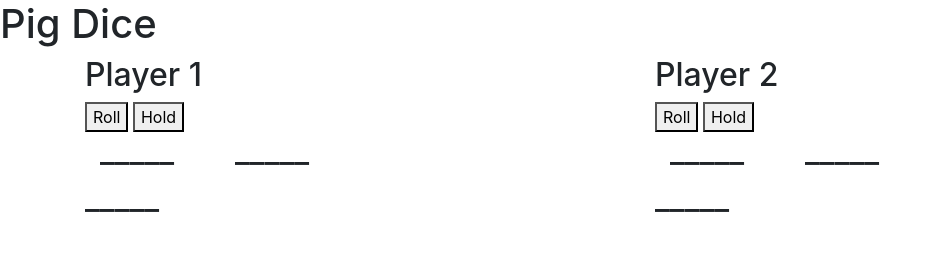
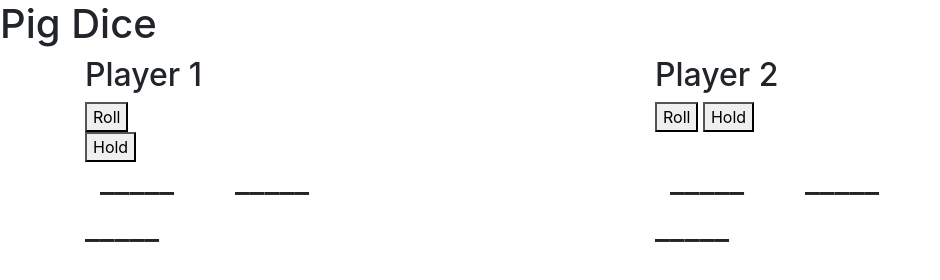
Before and after one commit to kategoss/pig-dice, a plain HTML site: page index.html in a window 1280 px wide. Shown: the whole page, without its empty margins (0-940 px from the left). Drawn offline with Linux system fonts and the light colour scheme.

Commit message:
get the roll button to roll the dice while hold does nothing

```diff
--- a/index.html
+++ b/index.html
@@ -14,10 +14,12 @@
   <div class="container">
     <div class="row">
       <div class="col-md-6">
-        <form id="player1">
-          <h2>Player 1</h2>
-          <button id="btnRoll1" type="submit">Roll</button>
-          <button id="btnHold2" type="submit">Hold</button>
+        <h2>Player 1</h2>
+        <form id="roll1">
+          <button id="btnRoll1" type="submit" value="roll1">Roll</button>
+        </form>
+        <form id="hold1">
+          <button id="btnHold1" type="submit" value="hold1">Hold</button>
         </form>
       </div>
 
--- a/js/scripts.js
+++ b/js/scripts.js
@@ -5,7 +5,7 @@ var rollDice = function(rolling) {
 
 // user interface logic
 $(document).ready(function() {
-  $("#player1").submit(function(event) {
+  $("#roll1").submit(function(event) {
     event.preventDefault();
     var roll1 = rollDice();
     console.log(roll1);
```
